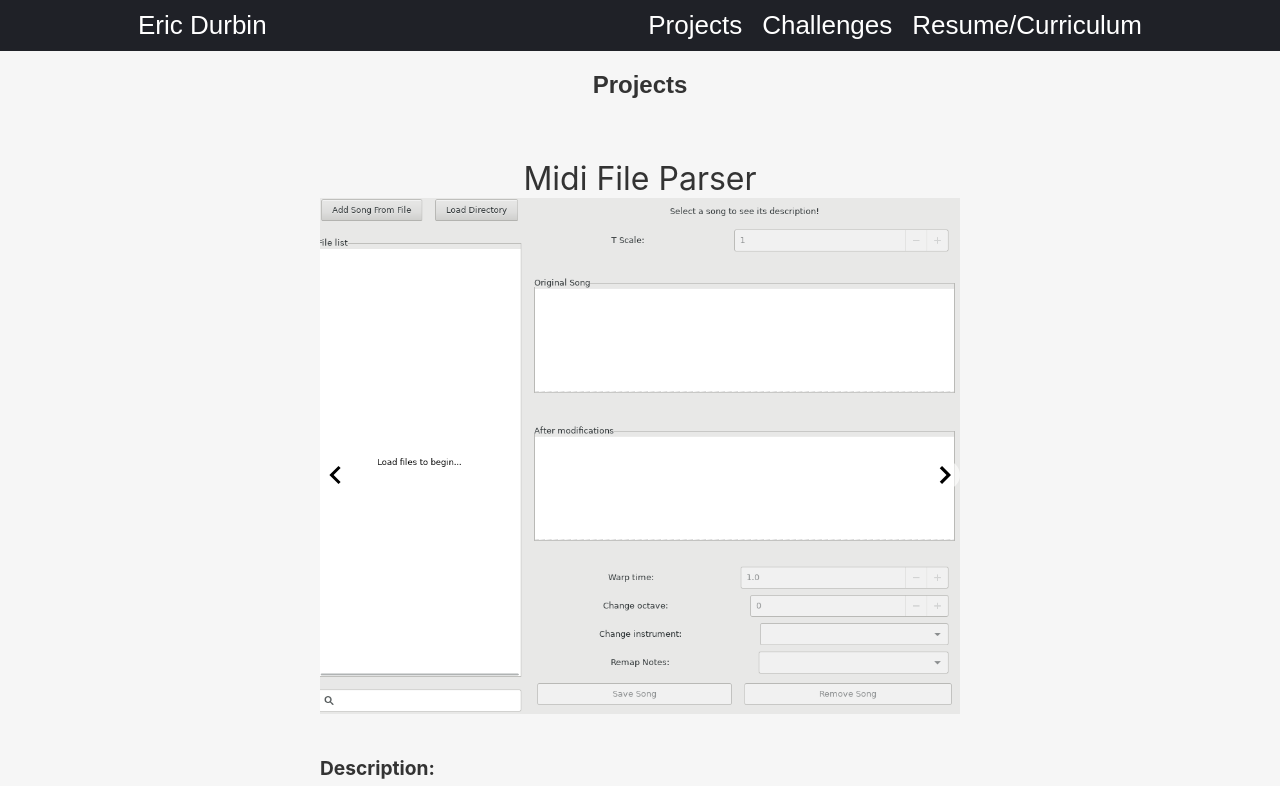
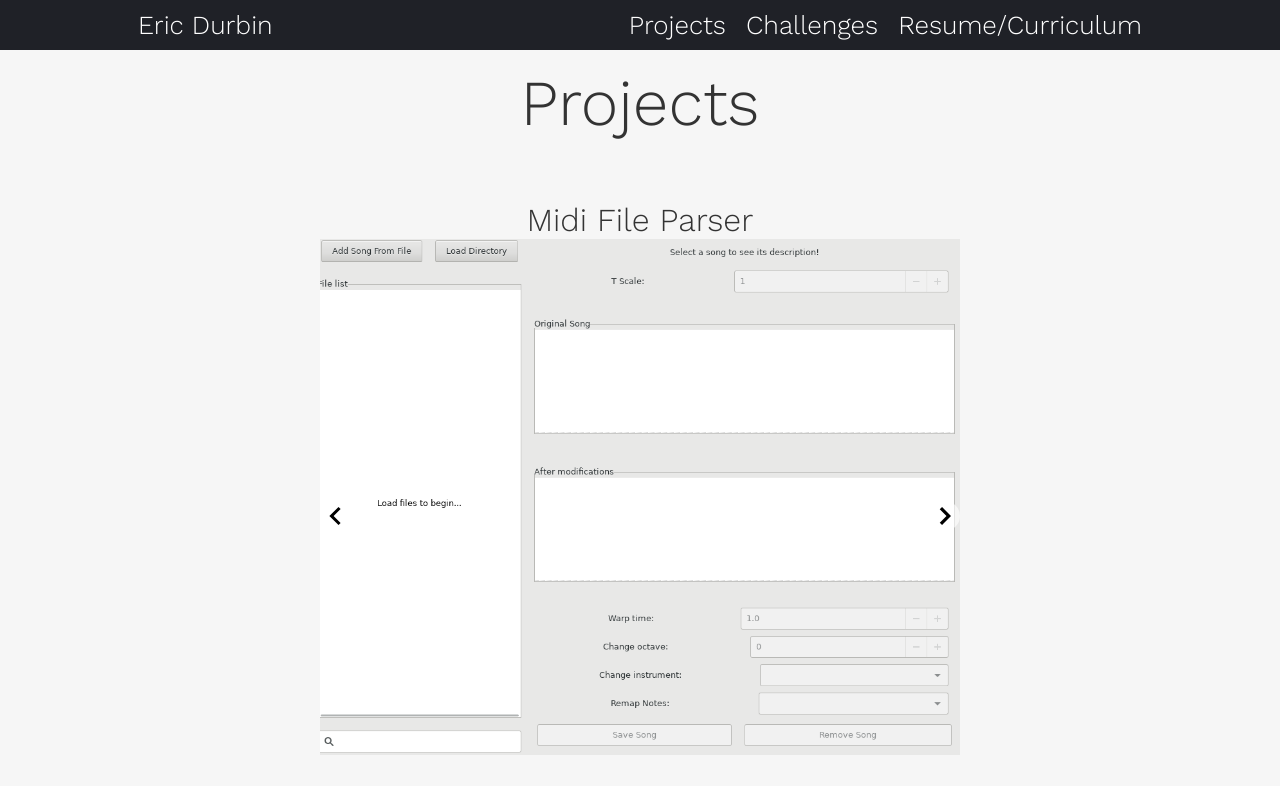
Before and after one commit to durbin3/website, a React (Create React App) app: page /#/projects in a window 1280 px wide. Shown: the top 786 px of the page. Built offline with nearby package versions, Linux system fonts and the light colour scheme.

Commit message:
project page css

```diff
--- a/src/App.css
+++ b/src/App.css
@@ -1,6 +1,8 @@
-@import url("https://fonts.googleapis.com/css2?family=Comfortaa&amp;family=Hind:wght@300&amp;family=Montserrat:wght@300&amp;family=Nunito+Sans:wght@300&amp;family=Varela+Round&amp;family=Work+Sans:wght@300&amp;display=swap");
+@import url('https://fonts.googleapis.com/css2?family=Work+Sans:wght@300&display=swap');
 
-
+body {
+  font-family: "Work Sans";
+}
 .github:link, .github:visited {
   color: rgb(0, 0, 0);
   text-decoration: none;
@@ -14,20 +16,18 @@
   font-size: 1.2em;
 }
 
+::-moz-selection {
+  background: rgb(73, 73, 73);
+  color: #f1f1f1;
+}
+::selection {
+  background: rgb(73, 73, 73);
+  color: #f1f1f1;
+}
+
 .App {
   text-align: center;
 }
-
-/* .App-logo {
-  height: 40vmin;
-  pointer-events: none;
-}
-
-@media (prefers-reduced-motion: no-preference) {
-  .App-logo {
-    animation: App-logo-spin infinite 20s linear;
-  }
-} */
 .link {
   text-decoration: none;
   color: white;
@@ -70,27 +70,6 @@
   font-size: calc(10px + 2vmin);
 }
 
-/*
-.App-link {
-  color: #61dafb;
-} */
-
-/* @keyframes App-logo-spin {
-  from {
-    transform: rotate(0deg);
-  }
-  to {
-    transform: rotate(360deg);
-  }
-} */
-#Projects {
-  /* border: 2px solid purple; */
-  height: 100%;
-}
-#midi {
-  /* border: 2px solid yellow; */
-  height: 100%;
-}
 .title {
   font-size: 2em;
   margin-top: 60px;
@@ -123,21 +102,6 @@
   width: 100%;
   /* border: 2px solid blue; */
 }
-
-/* .syn_slideshow {
- // border: 2px solid red;
-  height: 400px;
-  position: relative;
-
-}
-.midi_slideshow {
- // height: 600px;
-  border: 2px solid green;
-  position: relative;
-
-}
-.each-slide > img {
-}*/
 img {
   /* max-width: 100%; */
   max-width: 100%;
@@ -147,3 +111,32 @@ img {
   width: 50%;
   margin:auto;
 }
+
+.content_title {
+  font-size: 4em;
+  margin: 15px;
+}
+
+/**********************/
+
+
+/* table of contents */
+.toc_title {
+  font-size: 1.5em;
+}
+.toc_c {
+  display: flex;
+  flex-direction: row;
+  justify-content: center;
+}
+
+.toc {
+  margin: 5px;
+  padding: 10px;
+}
+.toc_c a {
+  margin: 5px;
+  padding: 10px;
+}
+
+/**********************/
--- a/src/App.js
+++ b/src/App.js
@@ -1,5 +1,6 @@
 import React from 'react';
 import './App.css';
+
 import {
   Route,
   NavLink,
--- a/src/index.css
+++ b/src/index.css
@@ -1,6 +1,6 @@
+@import url('https://fonts.googleapis.com/css2?family=Work+Sans:wght@300&display=swap');
 body {
-
-  font-family: -apple-system, BlinkMacSystemFont, 'Segoe UI', 'Roboto', 'Oxygen',
+  font-family: 'Work Sans', -apple-system, BlinkMacSystemFont, 'Segoe UI', 'Roboto', 'Oxygen',
     'Ubuntu', 'Cantarell', 'Fira Sans', 'Droid Sans', 'Helvetica Neue',
     sans-serif;
   -webkit-font-smoothing: antialiased;
@@ -15,9 +15,7 @@ code {
   font-family: source-code-pro, Menlo, Monaco, Consolas, 'Courier New', monospace;
 }
 
-h1, h2, p, ul, li {
-  font-family: sans-serif;
-}
+
 ul.header li {
   display: inline;
   list-style-type: none;
--- a/src/index.js
+++ b/src/index.js
@@ -2,6 +2,7 @@ import React from 'react';
 import ReactDOM from 'react-dom';
 import App from './App';
 import './index.css';
+import './App.css';
 import reportWebVitals from './reportWebVitals';
 
 ReactDOM.render(
--- a/src/projects.js
+++ b/src/projects.js
@@ -15,7 +15,7 @@ class Projects extends Component {
   render() {
     return (
       <div id="Projects">
-        <h2>Projects</h2>
+        <p className="content_title">Projects</p>
         <Project id="midi">
             <div className="title">Midi File Parser</div>
             <div className="content">
```
